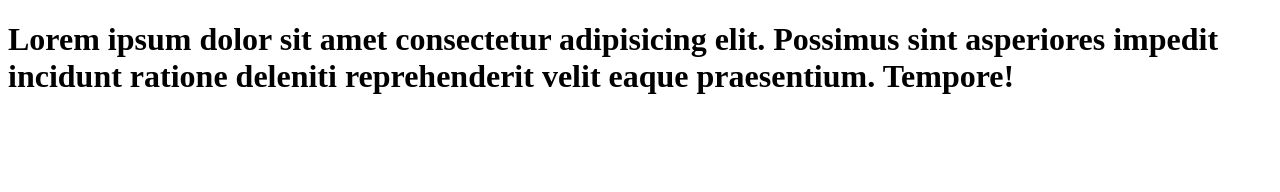
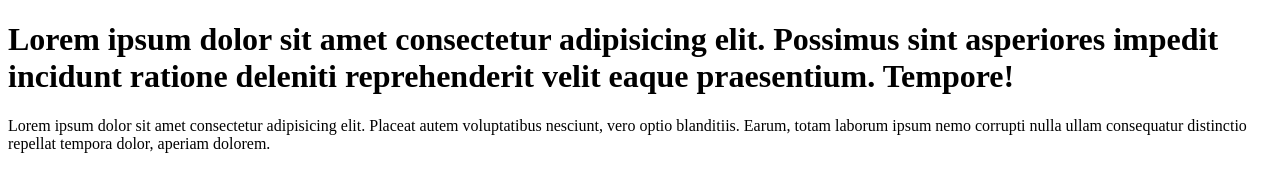
Before and after one commit to Abel2281/git_Tutorial, a plain HTML site: page index.html in a window 1280 px wide. Drawn offline with Linux system fonts and the light colour scheme.

Commit message:
add paragraph to code

```diff
--- a/index.html
+++ b/index.html
@@ -7,5 +7,6 @@
 </head>
 <body>
     <h1>Lorem ipsum dolor sit amet consectetur adipisicing elit. Possimus sint asperiores impedit incidunt ratione deleniti reprehenderit velit eaque praesentium. Tempore!</h1>
+    <p>Lorem ipsum dolor sit amet consectetur adipisicing elit. Placeat autem voluptatibus nesciunt, vero optio blanditiis. Earum, totam laborum ipsum nemo corrupti nulla ullam consequatur distinctio repellat tempora dolor, aperiam dolorem.</p>
 </body>
 </html>
```
